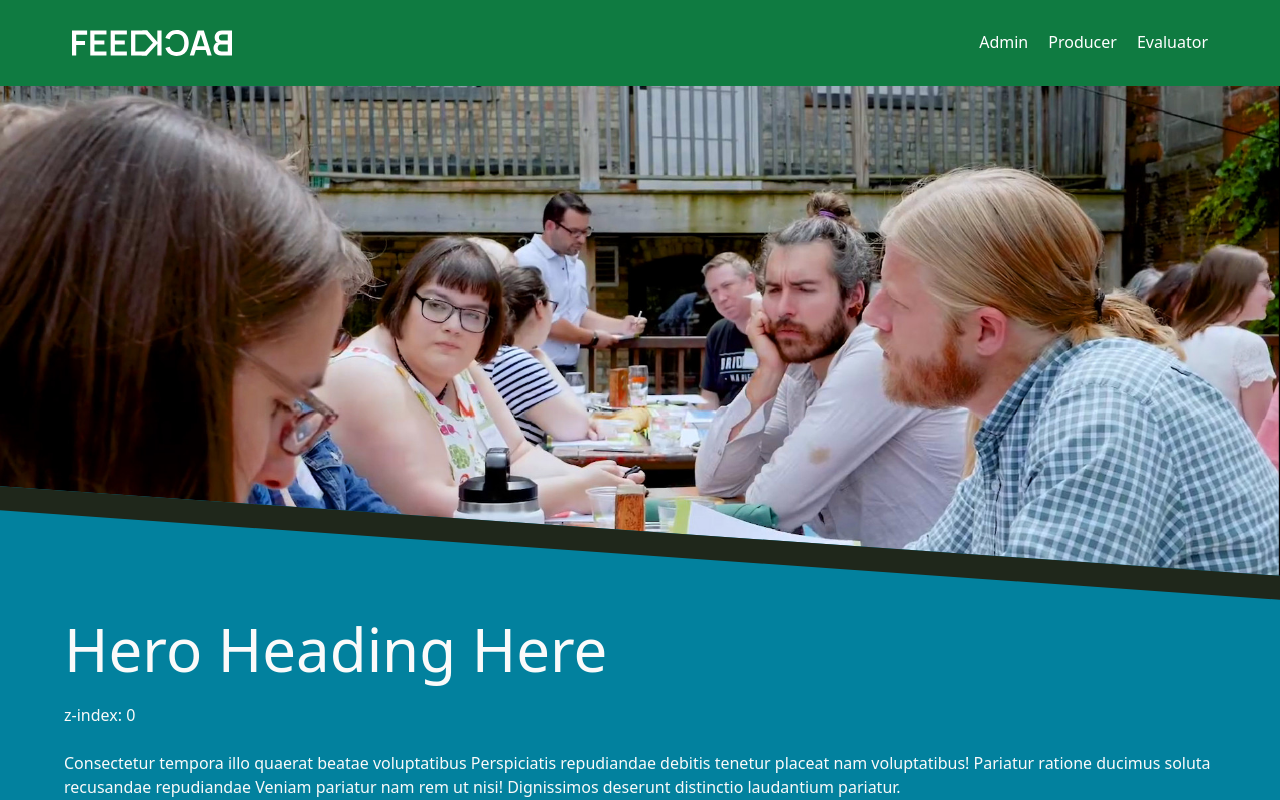
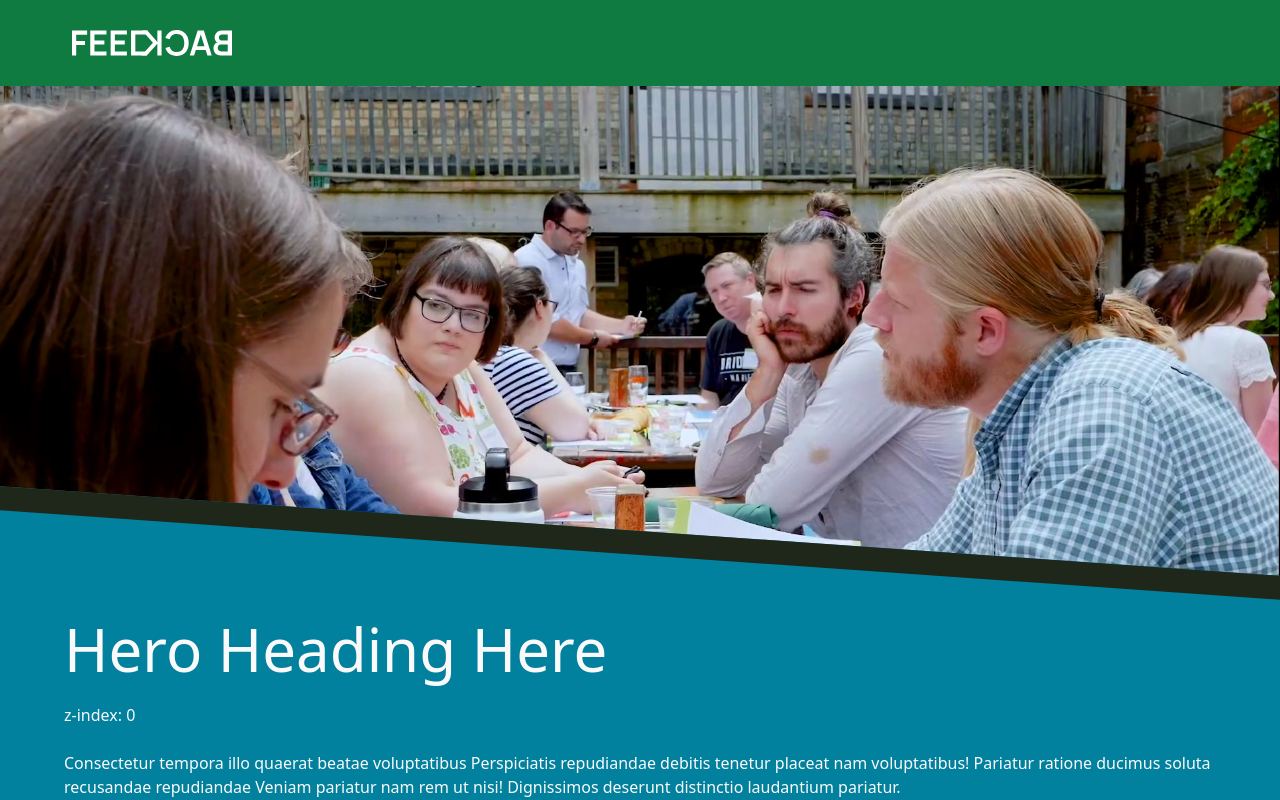
Before and after one commit to LetsRuminate/ruminate-feedback, a React (Vite) app: page / in a window 1280 px wide. Shown: the top 800 px of the page. Built offline with nearby package versions, Linux system fonts and the light colour scheme.

Commit message:
making changes in the navbar

```diff
--- a/src/components/navbar/index.tsx
+++ b/src/components/navbar/index.tsx
@@ -1,26 +1,9 @@
-
-import { Link } from "react-router-dom";
 import brandLogo from "../../assets/images/brand-logo.svg";
 
 export default function NavBar() {
   return (
-    <nav className="bg-brand-green px-[72px] py-[30px] flex justify-between">
-      <div>
-        <Link to='/'>
+    <nav className="bg-brand-green px-[72px] py-[30px] ">
       <img alt="Feedback logo" src={brandLogo} />
-      </Link>
-      </div>
-      <div className="flex gap-5">
-        <div>
-        <Link to='/admin' className="text-white">Admin</Link>
-        </div>
-        <div>
-        <Link to='/producer' className="text-white">Producer</Link>
-        </div>
-        <div>
-        <Link to='/evaluator' className="text-white">Evaluator</Link>
-        </div>
-      </div>
-    </nav>);
-
+    </nav>
+  );
 }
```
